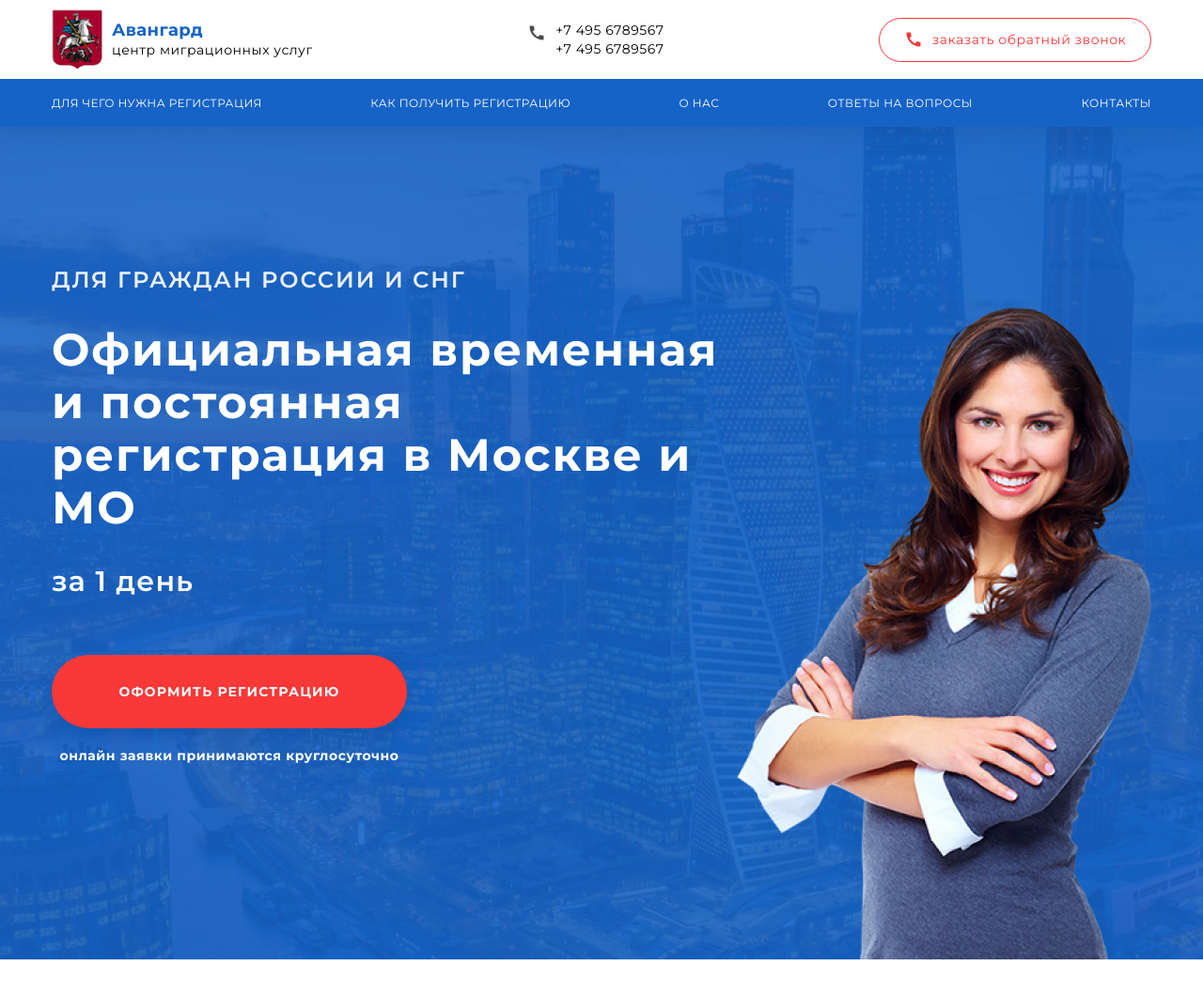
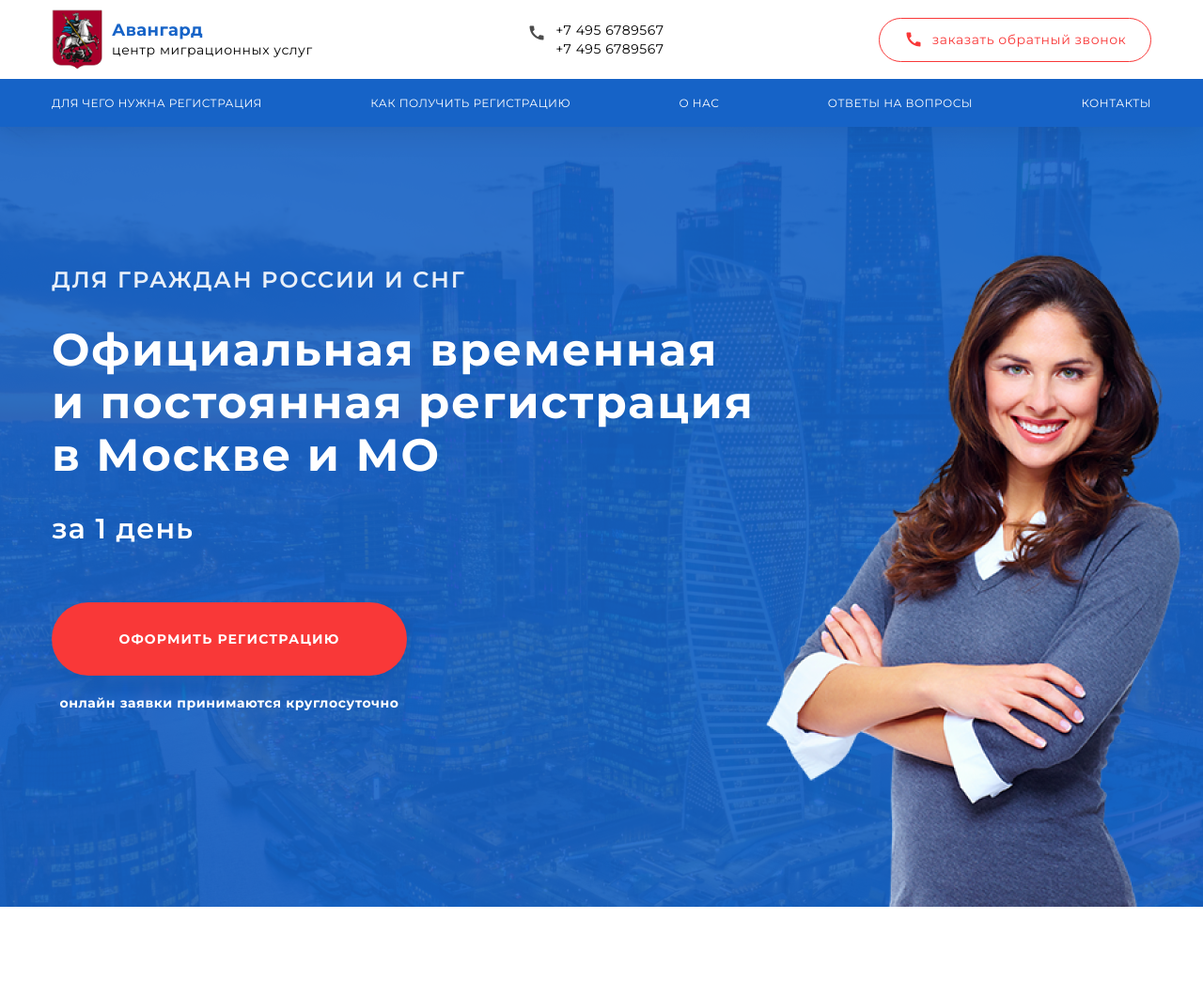
Before and after one commit to netexsu/Avangard, a PHP site: page / in a window 1280 px wide. Shown: the top 1061 px of the page at 94% size. Run offline with PHP 8.4, Linux system fonts and the light colour scheme; style sheets or scripts are compiled from the project's sources.

Commit message:
Update _header.scss

```diff
--- a/#src/scss/blocks/_header.scss
+++ b/#src/scss/blocks/_header.scss
@@ -13,7 +13,7 @@ body {
       margin-top: $top2;
       margin-bottom: $top1;
       color: #fff;
-      flex: 1 1 760px;
+      flex: 1 0 760px;
     }
     &__uptitle {
       text-transform: uppercase;
```
